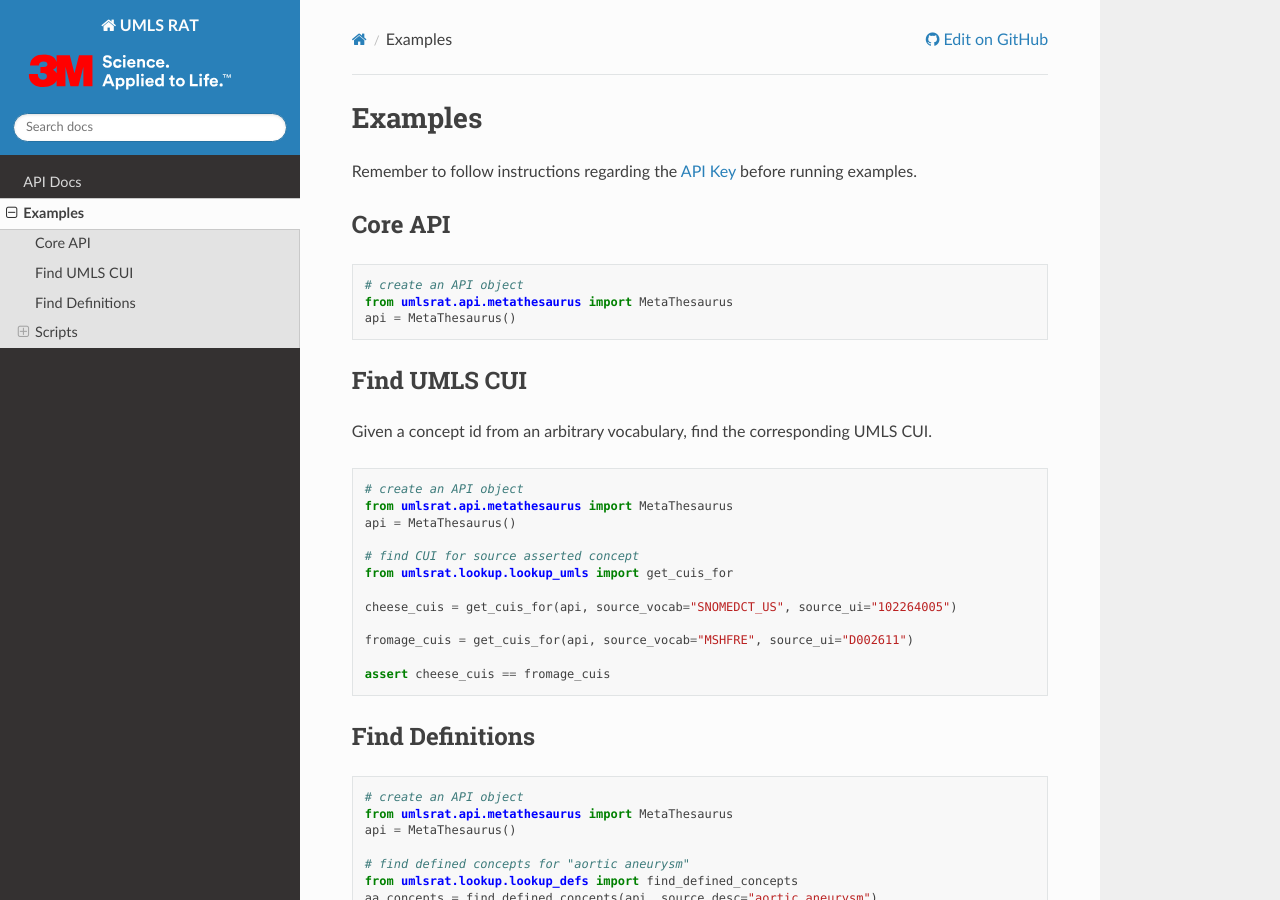
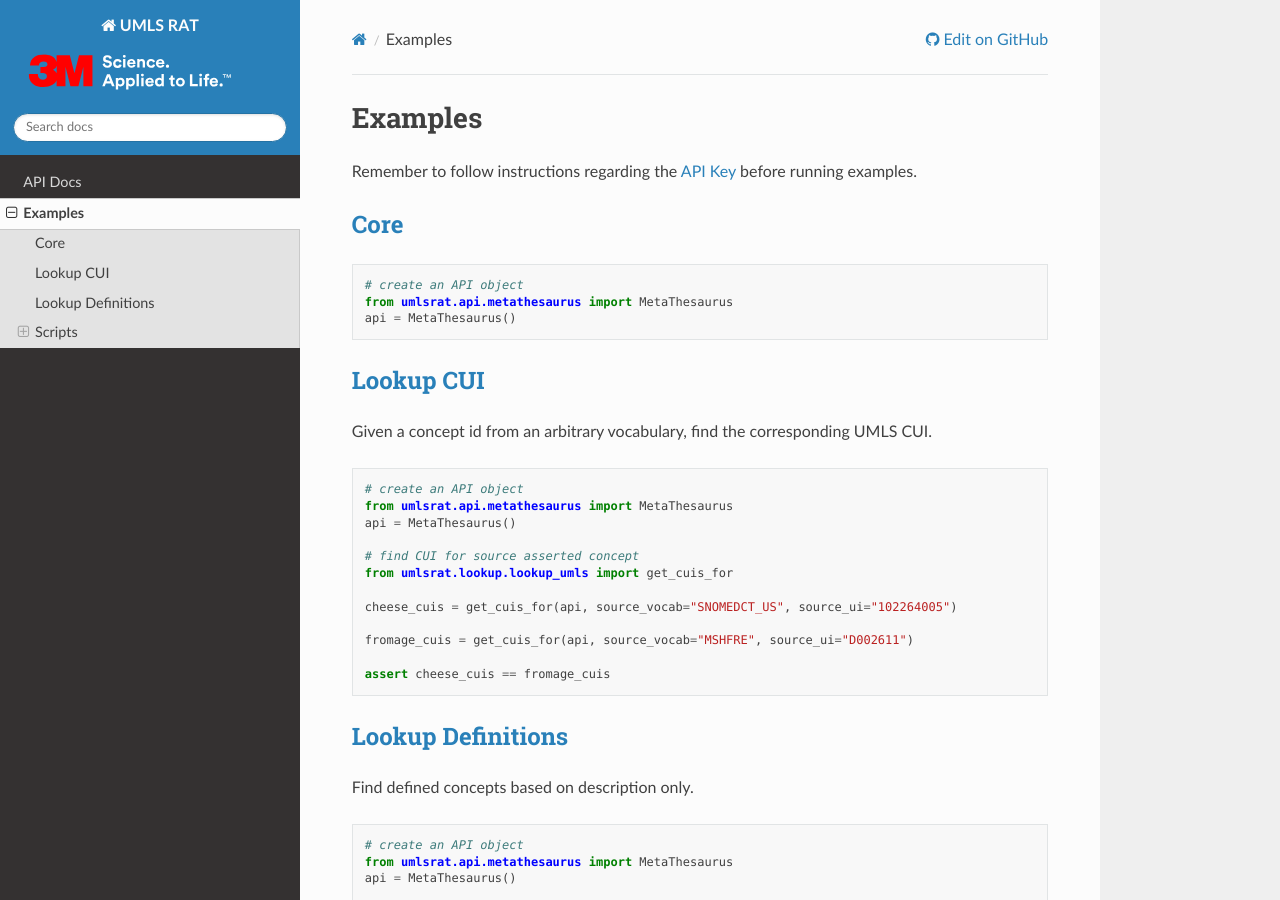
Before and after one commit to 3mcloud/umls-rat, a Sphinx documentation site: the page built from docs/examples.rst, in a window 1280 px wide and 900 px high. Built offline with Sphinx 7.4.7 and the Read the Docs theme 2.0.0, drawn with Linux system fonts in a browser that asks for light colours; pages that are not in the unit, such as notebooks, are missing from menus.

Commit message:
update docs

```diff
--- a/docs/examples.rst
+++ b/docs/examples.rst
@@ -1,10 +1,11 @@
+********
 Examples
-========
+********
 
 Remember to follow instructions regarding the :ref:`API Key` before running examples.
 
-Core API
---------
+:ref:`Core <API MetaThesaurus>`
+===============================
 
 .. code-block:: python
 
@@ -14,8 +15,8 @@
 
 
 
-Find UMLS CUI
--------------
+:ref:`Lookup CUI <API Lookup UMLS>`
+====================================
 
 Given a concept id from an arbitrary vocabulary, find the corresponding UMLS CUI.
 
@@ -34,8 +35,11 @@
 
    assert cheese_cuis == fromage_cuis
 
-Find Definitions
-----------------
+
+:ref:`Lookup Definitions <API Lookup Definitions>`
+==================================================
+
+Find defined concepts based on description only.
 
 .. code-block:: python
 
@@ -84,10 +88,8 @@
       print("_" * 40)
 
 
-
-
 Scripts
--------
+=======
 
 .. toctree::
    :maxdepth: 2
--- a/docs/script_examples/definitions.rst
+++ b/docs/script_examples/definitions.rst
@@ -1,6 +1,4 @@
 .. highlight:: markdown
-
-.. _Examples/Definitions:
 
 Definitions Dump
 ================
```
Also changed, not shown: docs/api.rst (+16 -8 lines).
